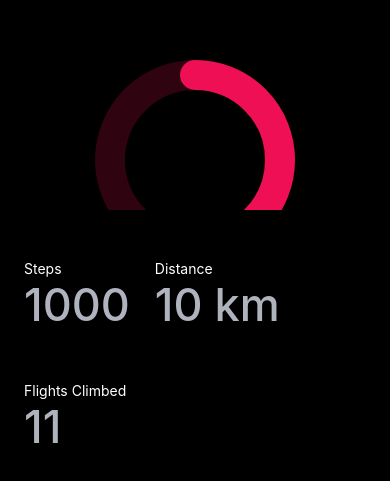
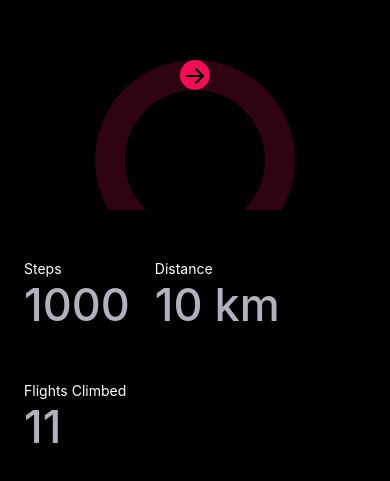
Before and after one commit to DineshKachhot/HealthDataApp, a React Native app: screen / in a window 390 px wide. Shown: the part 165-646 px from the top of the page. Built offline with nearby package versions, Linux system fonts and the light colour scheme.

Commit message:
Arrow on ring

```diff
--- a/App.tsx
+++ b/App.tsx
@@ -7,7 +7,7 @@
   return (
     <View style={styles.container}>
       <StatusBar style="auto" />
-      <RingProgress progress={0.6} />
+      <RingProgress progress={0} />
       <View style={styles.values}>
         <Value label="Steps" value="1000" />
         <Value label="Distance" value="10 km" />
--- a/src/componrnt/RingProgress.tsx
+++ b/src/componrnt/RingProgress.tsx
@@ -6,6 +6,7 @@
   useSharedValue,
   withTiming,
 } from "react-native-reanimated";
+import { AntDesign } from "@expo/vector-icons";
 
 const AnimatedCircle = Animated.createAnimatedComponent(Circle);
 
@@ -61,6 +62,16 @@
         {/* Background  */}
         <Circle {...circleDefaultProps} opacity={0.2} />
       </Svg>
+      <AntDesign
+        name="arrowright"
+        size={strokeWidth * 0.8}
+        color="black"
+        style={{
+          position: "absolute",
+          top: strokeWidth * 0.1,
+          alignSelf: "center",
+        }}
+      />
     </View>
   );
 };
```
